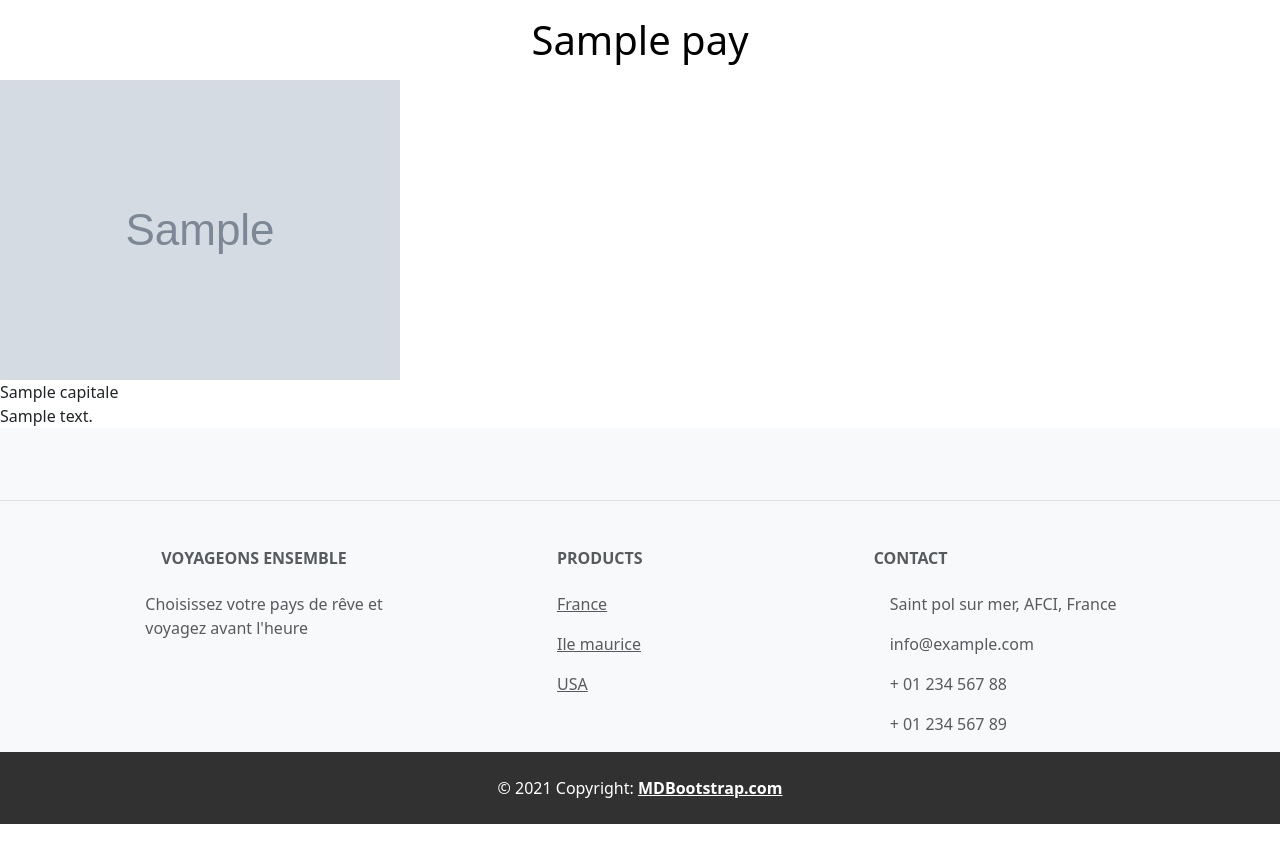
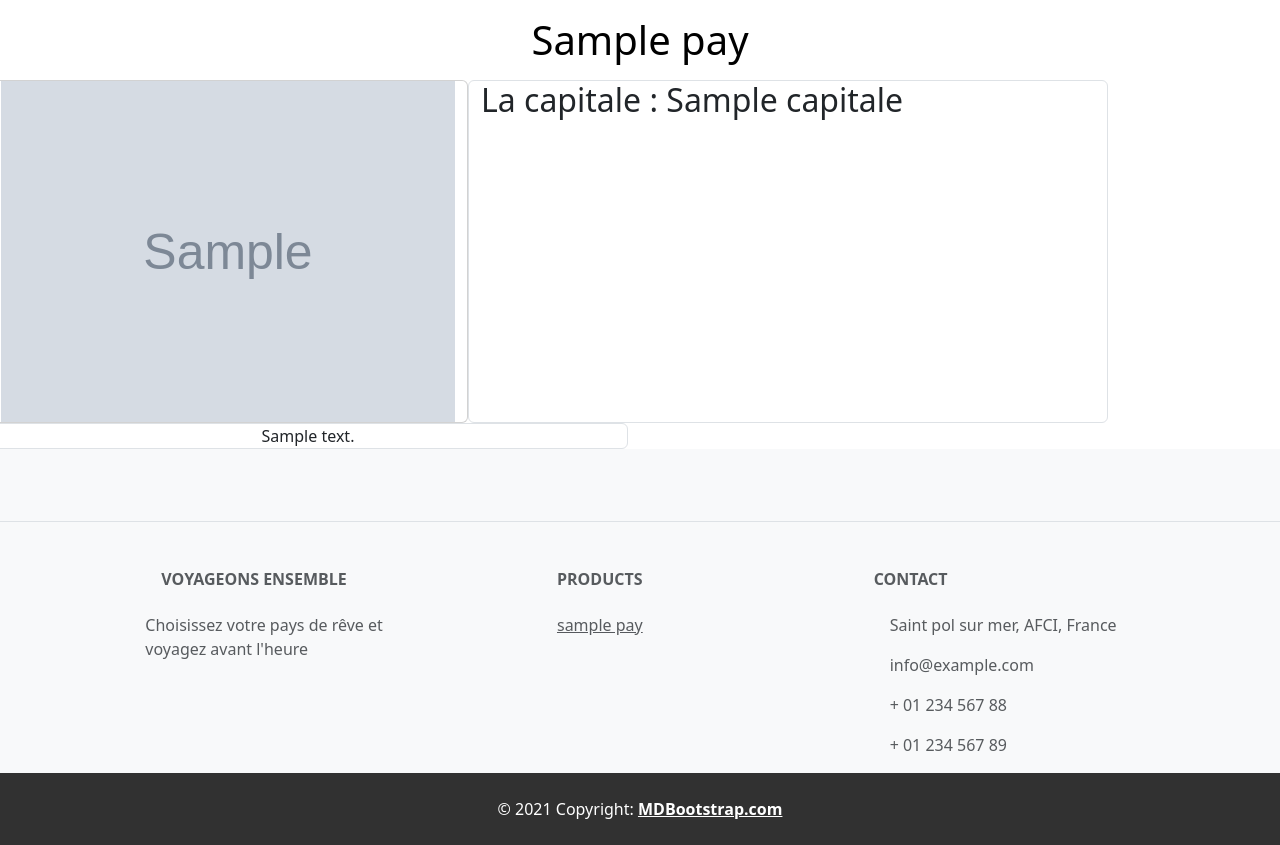
Before and after one commit to Florentin-H/DWWMHFSynfonyPays, a Symfony app: template templates/pays/unPays.html.twig in a window 1280 px wide. Shown: the part 56-901 px from the top of the page. Before the commit the page ends 880 px from the top, so only its background shows below. Run offline with Twig, Linux system fonts and the light colour scheme; the template is opened without the code that fills it: most values are stand-ins (such as "Sample title", 1, 10 or a date in 2020); grey boxes marked "Sample" are stand-in pictures; some libraries are stand-ins or nearby versions.

Commit message:
html terminé

```diff
--- a/public/css/main.css
+++ b/public/css/main.css
@@ -0,0 +1,3 @@
+div.card{
+    width: 30rem;
+}
--- a/templates/footer.html.twig
+++ b/templates/footer.html.twig
@@ -54,15 +54,10 @@
               Products
             </h6>
             <p>
-              <a href="#!" class="text-reset">France</a>
-            </p>
-            <p>
-              <a href="#!" class="text-reset">Ile maurice</a>
-            </p>
-            <p>
-              <a href="#!" class="text-reset">USA</a>
-            </p>
+              {% for troisPays in pays %}
 
+               <a class="text-reset" href="{{path('afficherPays',{'nom': troisPays.getNom()|lower})}}">{{troisPays.getNom()|lower}}</a></li>
+              {% endfor %}
           </div>
           <!-- Grid column -->
 
--- a/templates/pays/unPays.html.twig
+++ b/templates/pays/unPays.html.twig
@@ -5,18 +5,22 @@
 	{{ pays.nom }}
 	{% endblock %}
 {% block body %}
-<div class="d-flex">
+<div class="row">
+<div class="row row-cols-2 ">
+	<div class="card" ">
 	<img src="{{asset("images/decors/" ~ pays.pathImage )}} " alt="">
 </div>
 
-<div>
-	{{ pays.capitale }}
+<div class="col border rounded">
+	<h2>La capitale : {{ pays.capitale }}</h2>
 
 </div>
 
-<div>
+<div class="col text-center border rounded">
 	{{ pays.description }}
 
+</div>
+</div>
 </div>
 
 	</table>
```
Also changed, not shown: templates/pays/pays.html.twig (+8 -10 lines).
